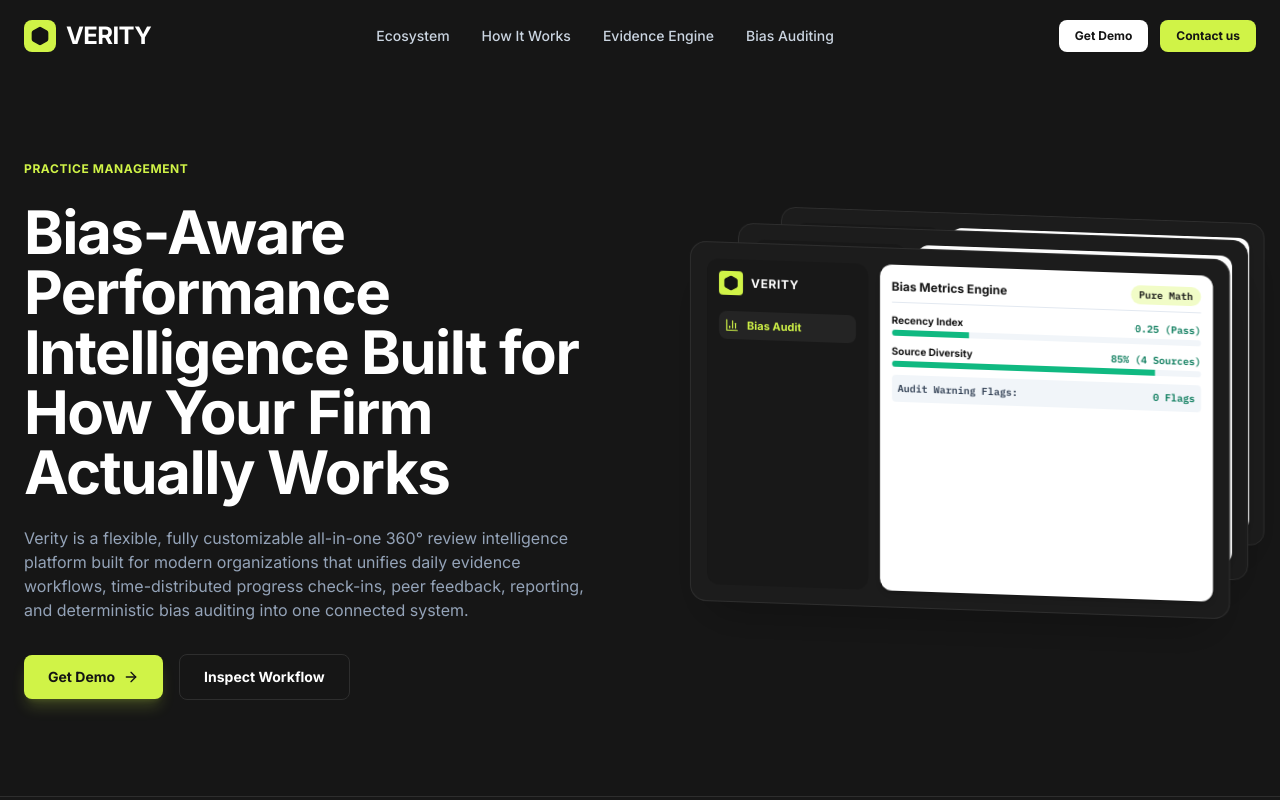
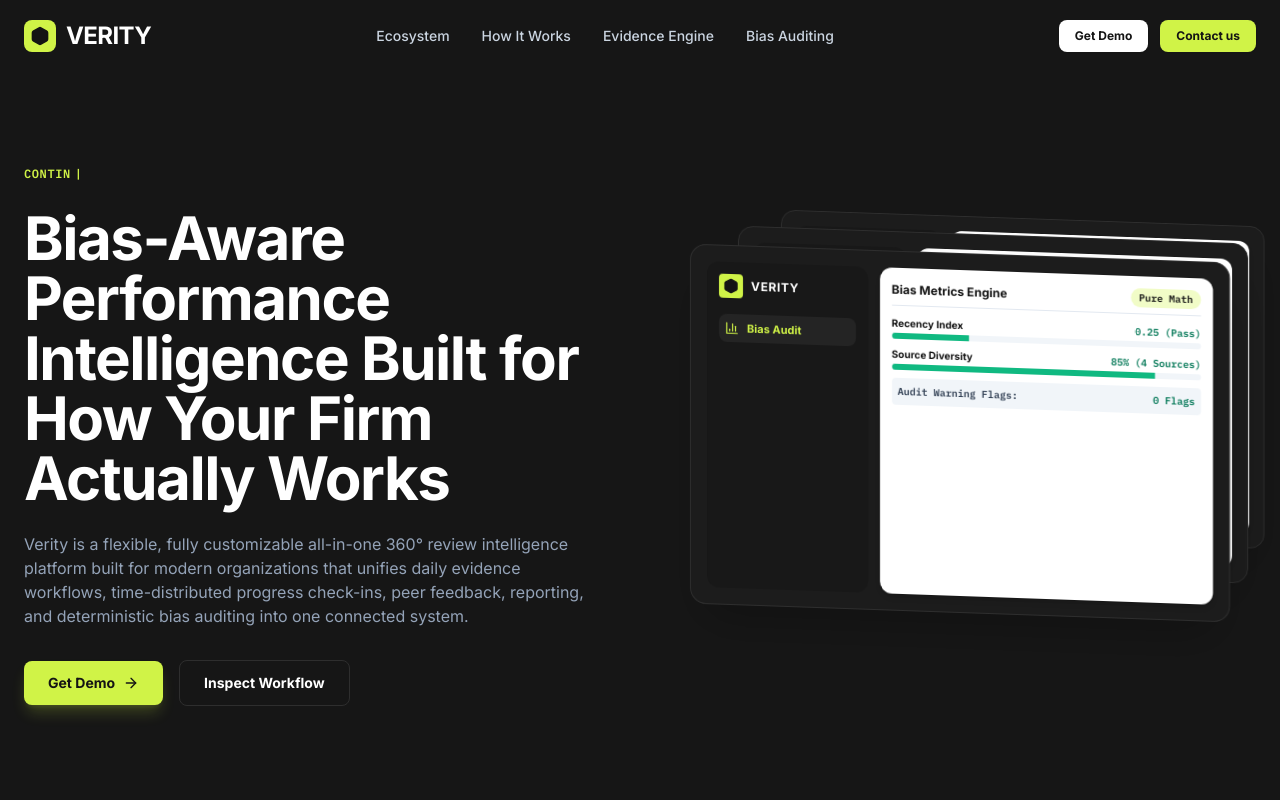
Before and after one commit to swara2708/Verity, a React (Vite) app in the folder frontend/: page / in a window 1280 px wide. Shown: the top 800 px of the page. Built offline with nearby package versions, Linux system fonts and the light colour scheme; the HTML template or start-up script is replaced by a standard one.

Commit message:
feat(frontend): integrate React Bits TextType component for hero section tagline animation

```diff
--- /dev/null
+++ b/frontend/src/components/ui/TextType.css
@@ -0,0 +1,14 @@
+.text-type {
+  display: inline-block;
+  white-space: pre-wrap;
+}
+
+.text-type__cursor {
+  margin-left: 0.25rem;
+  display: inline-block;
+  opacity: 1;
+}
+
+.text-type__cursor--hidden {
+  display: none;
+}
--- /dev/null
+++ b/frontend/src/components/ui/TextType.tsx
@@ -0,0 +1,198 @@
+import React, { useEffect, useRef, useState, createElement, useMemo, useCallback } from 'react';
+import { gsap } from 'gsap';
+import './TextType.css';
+
+export interface TextTypeProps {
+  text: string | string[];
+  as?: React.ElementType;
+  typingSpeed?: number;
+  initialDelay?: number;
+  pauseDuration?: number;
+  deletingSpeed?: number;
+  loop?: boolean;
+  className?: string;
+  showCursor?: boolean;
+  hideCursorWhileTyping?: boolean;
+  cursorCharacter?: React.ReactNode;
+  cursorBlinkDuration?: number;
+  cursorClassName?: string;
+  textColors?: string[];
+  variableSpeed?: { min: number; max: number };
+  onSentenceComplete?: (sentence: string, index: number) => void;
+  startOnVisible?: boolean;
+  reverseMode?: boolean;
+  [key: string]: any;
+}
+
+export const TextType: React.FC<TextTypeProps> = ({
+  text,
+  as: Component = 'div',
+  typingSpeed = 50,
+  initialDelay = 0,
+  pauseDuration = 2000,
+  deletingSpeed = 30,
+  loop = true,
+  className = '',
+  showCursor = true,
+  hideCursorWhileTyping = false,
+  cursorCharacter = '|',
+  cursorClassName = '',
+  cursorBlinkDuration = 0.5,
+  textColors = [],
+  variableSpeed,
+  onSentenceComplete,
+  startOnVisible = false,
+  reverseMode = false,
+  ...props
+}) => {
+  const [displayedText, setDisplayedText] = useState('');
+  const [currentCharIndex, setCurrentCharIndex] = useState(0);
+  const [isDeleting, setIsDeleting] = useState(false);
+  const [currentTextIndex, setCurrentTextIndex] = useState(0);
+  const [isVisible, setIsVisible] = useState(!startOnVisible);
+  const cursorRef = useRef<HTMLSpanElement | null>(null);
+  const containerRef = useRef<HTMLElement | null>(null);
+
+  const textArray = useMemo(() => (Array.isArray(text) ? text : [text]), [text]);
+
+  const getRandomSpeed = useCallback(() => {
+    if (!variableSpeed) return typingSpeed;
+    const { min, max } = variableSpeed;
+    return Math.random() * (max - min) + min;
+  }, [variableSpeed, typingSpeed]);
+
+  const getCurrentTextColor = () => {
+    if (textColors.length === 0) return undefined;
+    return textColors[currentTextIndex % textColors.length];
+  };
+
+  useEffect(() => {
+    if (!startOnVisible || !containerRef.current) return;
+
+    const observer = new IntersectionObserver(
+      entries => {
+        entries.forEach(entry => {
+          if (entry.isIntersecting) {
+            setIsVisible(true);
+          }
+        });
+      },
+      { threshold: 0.1 }
+    );
+
+    observer.observe(containerRef.current);
+    return () => observer.disconnect();
+  }, [startOnVisible]);
+
+  useEffect(() => {
+    if (showCursor && cursorRef.current) {
+      gsap.set(cursorRef.current, { opacity: 1 });
+      const tween = gsap.to(cursorRef.current, {
+        opacity: 0,
+        duration: cursorBlinkDuration,
+        repeat: -1,
+        yoyo: true,
+        ease: 'power2.inOut'
+      });
+
+      return () => {
+        tween.kill();
+      };
+    }
+  }, [showCursor, cursorBlinkDuration]);
+
+  useEffect(() => {
+    if (!isVisible) return;
+
+    let timeout: any;
+    const currentText = textArray[currentTextIndex] || '';
+    const processedText = reverseMode ? currentText.split('').reverse().join('') : currentText;
+
+    const executeTypingAnimation = () => {
+      if (isDeleting) {
+        if (displayedText === '') {
+          setIsDeleting(false);
+          if (currentTextIndex === textArray.length - 1 && !loop) {
+            return;
+          }
+
+          if (onSentenceComplete) {
+            onSentenceComplete(textArray[currentTextIndex], currentTextIndex);
+          }
+
+          setCurrentTextIndex(prev => (prev + 1) % textArray.length);
+          setCurrentCharIndex(0);
+          timeout = setTimeout(() => {}, pauseDuration);
+        } else {
+          timeout = setTimeout(() => {
+            setDisplayedText(prev => prev.slice(0, -1));
+          }, deletingSpeed);
+        }
+      } else {
+        if (currentCharIndex < processedText.length) {
+          timeout = setTimeout(
+            () => {
+              setDisplayedText(prev => prev + processedText[currentCharIndex]);
+              setCurrentCharIndex(prev => prev + 1);
+            },
+            variableSpeed ? getRandomSpeed() : typingSpeed
+          );
+        } else if (textArray.length >= 1) {
+          if (!loop && currentTextIndex === textArray.length - 1) return;
+          timeout = setTimeout(() => {
+            setIsDeleting(true);
+          }, pauseDuration);
+        }
+      }
+    };
+
+    if (currentCharIndex === 0 && !isDeleting && displayedText === '') {
+      timeout = setTimeout(executeTypingAnimation, initialDelay);
+    } else {
+      executeTypingAnimation();
+    }
+
+    return () => clearTimeout(timeout);
+  }, [
+    currentCharIndex,
+    displayedText,
+    isDeleting,
+    typingSpeed,
+    deletingSpeed,
+    pauseDuration,
+    textArray,
+    currentTextIndex,
+    loop,
+    initialDelay,
+    isVisible,
+    reverseMode,
+    variableSpeed,
+    onSentenceComplete,
+    getRandomSpeed
+  ]);
+
+  const shouldHideCursor =
+    hideCursorWhileTyping && (currentCharIndex < textArray[currentTextIndex].length || isDeleting);
+
+  return createElement(
+    Component,
+    {
+      ref: containerRef,
+      className: `text-type ${className}`,
+      ...props
+    },
+    <span className="text-type__content" style={{ color: getCurrentTextColor() || 'inherit' }}>
+      {displayedText}
+    </span>,
+    showCursor && (
+      <span
+        ref={cursorRef}
+        className={`text-type__cursor ${cursorClassName} ${shouldHideCursor ? 'text-type__cursor--hidden' : ''}`}
+      >
+        {cursorCharacter}
+      </span>
+    )
+  );
+};
+
+export default TextType;
--- a/frontend/src/pages/landing/index.tsx
+++ b/frontend/src/pages/landing/index.tsx
@@ -33,6 +33,7 @@
 import BorderGlow from '../../components/ui/BorderGlow';
 import SwapColumnFeatures from '../../components/ui/SwapColumnFeatures';
 import BlurText from '../../components/ui/BlurText';
+import TextType from '../../components/ui/TextType';
 
 export default function LandingPage() {
   const [scrolled, setScrolled] = useState(false);
@@ -298,9 +299,16 @@
         <div className="grid grid-cols-1 lg:grid-cols-12 gap-12 items-center">
           {/* Left Text */}
           <div className="lg:col-span-6 space-y-6 scroll-popup">
-            <div className="qount-eyebrow">
-              Practice Management
-            </div>
+            <TextType
+              text={["Continuous Evidence Flywheel", "Deterministic Bias Auditing", "Practice Management Engine"]}
+              typingSpeed={60}
+              pauseDuration={1800}
+              deletingSpeed={30}
+              showCursor={true}
+              cursorCharacter="|"
+              cursorClassName="text-[#d0f347]"
+              className="qount-eyebrow font-mono text-xs font-extrabold uppercase tracking-widest text-[#d0f347]"
+            />
 
             <BlurText
               text="Bias-Aware Performance Intelligence Built for How Your Firm Actually Works"
```
